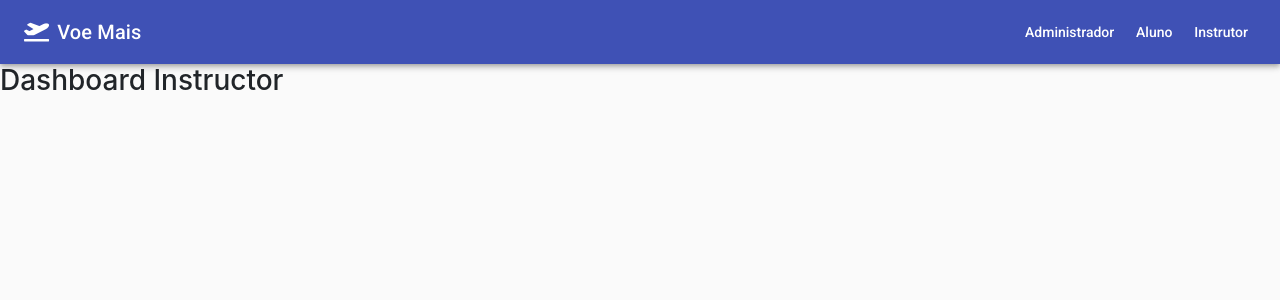
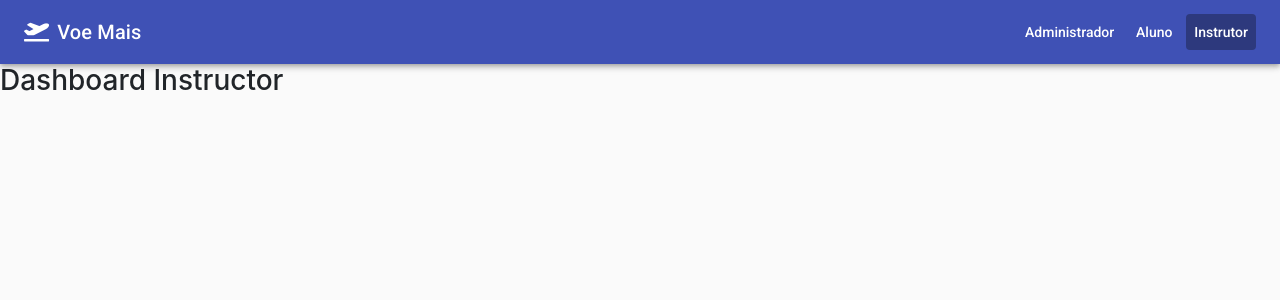
Before and after one commit to douglasramos/pcs3443-escola-aviacao, a React (Create React App) app in the folder client/: page /dashboard-instructor in a window 1280 px wide. Shown: the top 300 px of the page. Built offline with nearby package versions, Linux system fonts and the light colour scheme.

Commit message:
Uso de NavLink na navbar, permitindo personalizar o botão/link quando a respectiva url estiver ativa

```diff
--- a/client/src/components/NavBar.css
+++ b/client/src/components/NavBar.css
@@ -42,9 +42,13 @@
 
 @media only screen and (min-width: 400px) {
   .display-logo-name {
-    display: block !important;;
+    display: block !important;
   }
   .display-logo {
     display: none;
   }
 }
+
+.active {
+  background-color: #2d397d !important;
+}
--- a/client/src/components/NavBar.jsx
+++ b/client/src/components/NavBar.jsx
@@ -4,7 +4,7 @@ import Toolbar from '@material-ui/core/Toolbar';
 import Typography from '@material-ui/core/Typography';
 import Button from '@material-ui/core/Button';
 import './NavBar.css';
-import { Link } from 'react-router-dom';
+import { Link, NavLink } from 'react-router-dom';
 
 function NavBar() {
   return (
@@ -27,24 +27,27 @@ function NavBar() {
             </Typography>
             <Button
               className="button-w-outline"
+              activeClassName="active"
               color="inherit"
-              component={Link}
+              component={NavLink}
               to="/dashboard-administrator"
             >
               Administrador
             </Button>
             <Button
               className="button-w-outline"
+              activeClassName="active"
               color="inherit"
-              component={Link}
+              component={NavLink}
               to="/dashboard-student"
             >
               Aluno
             </Button>
             <Button
               className="button-w-outline"
+              activeClassName="active"
               color="inherit"
-              component={Link}
+              component={NavLink}
               to="/dashboard-instructor"
             >
               Instrutor
```
